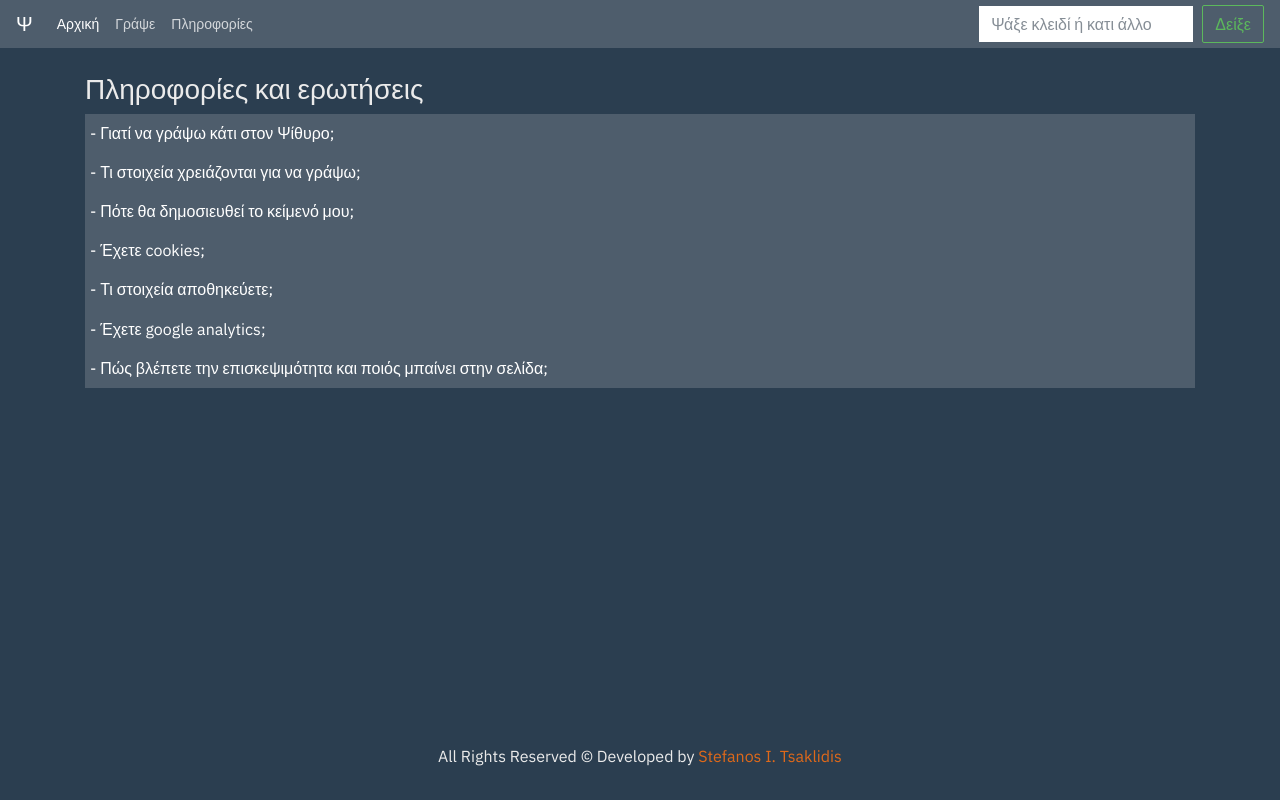
After one commit to tsaklidis/Psithiros, a Python web app: template shy/templates/jinja2/public/info.html in a window 1280 px wide. The commit adds this page. Run offline with Jinja, Linux system fonts and the light colour scheme; the template is opened without the code that fills it, so the values that code supplies are empty; some libraries are stand-ins or nearby versions.

Commit message:
Search + post

```diff
--- a/shy/posts/urls.py
+++ b/shy/posts/urls.py
@@ -8,6 +8,12 @@ urlpatterns = [
     # Signel post
     url('^post/(?P<uuid>[\w.@+-]+)/$', views.single_post, name='single_post'),
 
+    # search for posts
+    url('^search/$', views.search, name='search'),
+
+    # Info page
+    url('^info/$', views.info, name='info'),
+
     # New post
     url('^new/$', views.new_post, name='new_post'),
 ]
--- /dev/null
+++ b/shy/static/shy/css/public/info.css
@@ -0,0 +1,19 @@
+h4{
+	font-size: 16px;
+	display: inline;
+	margin: 0px;
+	padding: 0px;
+	color: white;
+}
+.quest{
+	padding: 10px 5px;
+	background-color: #4e5d6c;
+	cursor: pointer;
+}
+
+.ans{
+	background-color: white;
+	color: #2b3e50;
+	padding: 5px;
+	font-size: 14px;
+}
--- a/shy/templates/jinja2/base.html
+++ b/shy/templates/jinja2/base.html
@@ -13,6 +13,7 @@
         <link href="https://fonts.googleapis.com/css?family=IBM+Plex+Sans:300,400&amp;subset=greek" rel="stylesheet">
         <link href="{{ static('shy/css/base.css') }}" rel="stylesheet" type="text/css">
 
+        <link rel="shortcut icon" type="image/icon" href="{{ static('shy/img/favicon.ico') }}"/>
 
         {% block site_css %}{% endblock %}
         {% block extra_head %}{% endblock%}
@@ -37,7 +38,7 @@
                         <a class="nav-link" href="{{ url('posts:new_post') }}">Γράψε</a>
                     </li>
                     <li class="nav-item">
-                        <a class="nav-link" href="#">Πληροφορίες</a>
+                        <a class="nav-link" href="{{ url('posts:info') }}">Πληροφορίες</a>
                     </li>
                     <!-- <li class="nav-item dropdown">
                         <a class="nav-link dropdown-toggle" href="http://example.com" id="dropdown04" data-toggle="dropdown" aria-haspopup="true" aria-expanded="false">Dropdown</a>
@@ -48,6 +49,11 @@
                         </div>
                     </li> -->
                 </ul>
+                <form class="form-inline my-2 my-lg-0" action="{{ url('posts:search') }}" method="POST">
+                    <input type="hidden" name="csrfmiddlewaretoken" value="{{ csrf_token }}" id='csrf'>
+                    <input id="search_key" class="form-control mr-sm-2" type="search" placeholder="Ψάξε κλειδί ή κατι άλλο" aria-label="Search" name="search_term">
+                    <button class="btn btn-outline-success my-2 my-sm-0" type="submit">Δείξε</button>
+                </form>
             </div>
         </nav>
 
@@ -57,8 +63,8 @@
 
         <footer class="footer mt-auto py-3">
             <div class="container">
-                <p class="footer-text text-center">All Rights Reserved &copy;
-                <a href="https://tsaklidis.gr" title="Developer: Stefanos I. Tsaklidis">Developed by Stefanos I. Tsaklidis</a>
+                <p class="footer-text text-center">All Rights Reserved &copy; Developed by
+                    <a href="https://tsaklidis.gr" title="Developer: Stefanos I. Tsaklidis">Stefanos I. Tsaklidis</a>
                 </p>
             </div>
         </footer>
--- /dev/null
+++ b/shy/templates/jinja2/public/info.html
@@ -0,0 +1,117 @@
+{% extends "base.html" %}
+
+{% block page_title %}Αρχική{% endblock %}
+{% block site_css %}
+    <link href="{{ static('shy/css/public/info.css') }}" rel="stylesheet" type="text/css">
+{% endblock %}
+{% block extra_head %}{% endblock%}
+{% block meta_description %}{% endblock %}
+{% block keywords %}{% endblock %}
+
+
+{% block main %}
+<div class="container text-left">
+
+    <br>
+    <div class="row">
+        <div class="col-md-12">
+            <h3>Πληροφορίες και ερωτήσεις</h3>
+            <div class="panel-group" id="accordion">
+                <div class="panel panel-default">
+                    <div class="panel-heading quest">
+                        <h4 class="panel-title">
+                            <div data-toggle="collapse" data-parent="#accordion" href="#why">- Γιατί να γράψω κάτι στον Ψίθυρο;</div>
+                        </h4>
+                    </div>
+                    <div id="why" class="panel-collapse collapse ans">
+                        <div class="panel-body">
+                            Μερικές φορές θέλεις να εκφράσεις κάτι που δεν έχεις πει σε κανέναν, να πάρεις την γνώμη κάποιου αλλά ντρέπεσαι ή δεν ξέρεις πως να το πεις.
+                            <br><br>
+                            Στον Ψίθυρο έχεις <b>100% ανωνυμία</b>. Μπορείς να κάνεις την ερώτησή σου ανώνυμα. Η απάντηση που θα πάρεις θα είναι και αυτή ανώνυμη. Εκτός αν εσύ ή αυτός που σου απαντάει γράψετε κάποια πληροφορία που μπορεί να σας συνδέσει με τα στοιχεία σας.
+                        </div>
+                    </div>
+                </div>
+
+                <div class="panel panel-default">
+                    <div class="panel-heading quest">
+                        <h4 class="panel-title">
+                            <div data-toggle="collapse" data-parent="#accordion" href="#reg">- Τι στοιχεία χρειάζονται για να γράψω;</div>
+                        </h4>
+                    </div>
+                    <div id="reg" class="panel-collapse collapse ans">
+                        <div class="panel-body">
+                            Κανένα. Δεν χρειάζεται να κάνεις εγγραφή. Απλά γράφεις και δημοσιεύεις.
+                        </div>
+                    </div>
+                </div>
+
+                <div class="panel panel-default">
+                    <div class="panel-heading quest">
+                        <h4 class="panel-title">
+                            <div data-toggle="collapse" data-parent="#accordion" href="#when">- Πότε θα δημοσιευθεί το κείμενό μου;</div>
+                        </h4>
+                    </div>
+                    <div id="when" class="panel-collapse collapse ans">
+                        <div class="panel-body">
+                            Αμέσως, δεν υπάρχει καμία καθυστέρηση, διαλογή ή σειρά.
+                        </div>
+                    </div>
+                </div>
+
+                <div class="panel panel-default">
+                    <div class="panel-heading quest">
+                        <h4 class="panel-title">
+                            <div data-toggle="collapse" data-parent="#accordion" href="#cookies">- Έχετε cookies;</div>
+                        </h4>
+                    </div>
+                    <div id="cookies" class="panel-collapse collapse ans">
+                        <div class="panel-body">
+                            Όχι. Δεν αποθηκεύουμε τίποτα.
+                        </div>
+                    </div>
+                </div>
+
+                <div class="panel panel-default">
+                    <div class="panel-heading quest">
+                        <h4 class="panel-title">
+                            <div data-toggle="collapse" data-parent="#accordion" href="#what_s">- Τι στοιχεία αποθηκεύετε;</div>
+                        </h4>
+                    </div>
+                    <div id="what_s" class="panel-collapse collapse ans">
+                        <div class="panel-body">
+                            Πραγματικά δεν αποθηκεύουμε τίποτα! Δεν κρατάμε ΙΡ ούτε κανένα στοιχείο.
+                        </div>
+                    </div>
+                </div>
+
+                <div class="panel panel-default">
+                    <div class="panel-heading quest">
+                        <h4 class="panel-title">
+                            <div data-toggle="collapse" data-parent="#accordion" href="#stats">- Έχετε google analytics;</div>
+                        </h4>
+                    </div>
+                    <div id="stats" class="panel-collapse collapse ans">
+                        <div class="panel-body">
+                            Όχι δεν έχουμε.
+                        </div>
+                    </div>
+                </div>
+
+                <div class="panel panel-default">
+                    <div class="panel-heading quest">
+                        <h4 class="panel-title">
+                            <div data-toggle="collapse" data-parent="#accordion" href="#stats_who">- Πώς βλέπετε την επισκεψιμότητα και ποιός μπαίνει στην σελίδα;</div>
+                        </h4>
+                    </div>
+                    <div id="stats_who" class="panel-collapse collapse ans">
+                        <div class="panel-body">
+                            Δεν το βλέπουμε.
+                        </div>
+                    </div>
+                </div>
+            </div>
+        </div>
+
+</div>
+{% endblock %}
+{% block site_js %}{% endblock %}
--- a/shy/templates/jinja2/public/post.html
+++ b/shy/templates/jinja2/public/post.html
@@ -70,7 +70,8 @@
 	{% for ans in post.all_answers() %}
 		<div class="row">
 			<div class="col-md-5">
-				<div class="ans_wrp" id="{{post.uuid}}">
+				<div class="ans_wrp">
+					<a id="{{ans.uuid}}" href="{{ans.uuid}}"></a>
 					<div class="post_head ">
 						<span class="title">
 							<h2>{{ans.title}}.</h2>
```
Also changed, not shown: shy/posts/views.py (+40 -1 lines), shy/static/shy/css/public/search_results.css (added, +18 -0 lines), shy/templates/jinja2/public/new_post.html (+5 -4 lines), shy/templates/jinja2/public/search_results.html (added, +53 -0 lines), shy/static/shy/css/base.css (line endings or trailing spaces), shy/static/shy/img/favicon.ico (added), shy/static/shy/img/logo.png (added).
